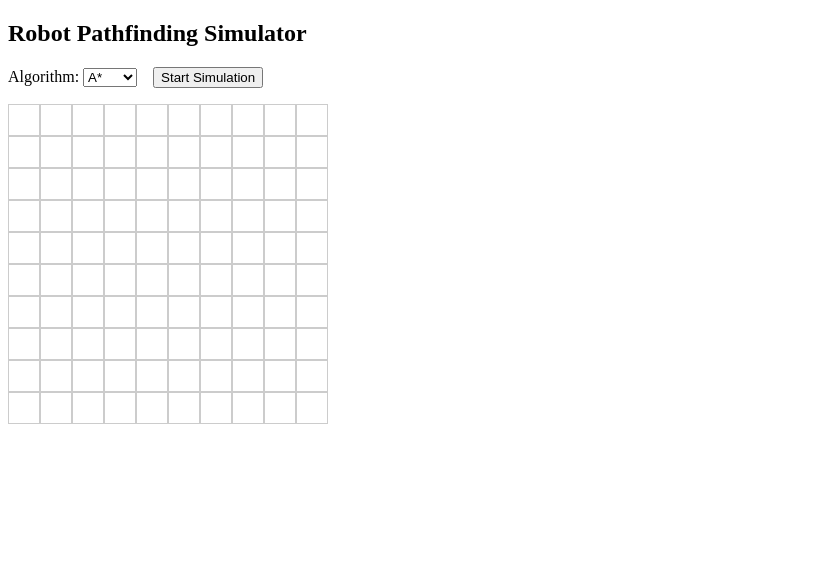
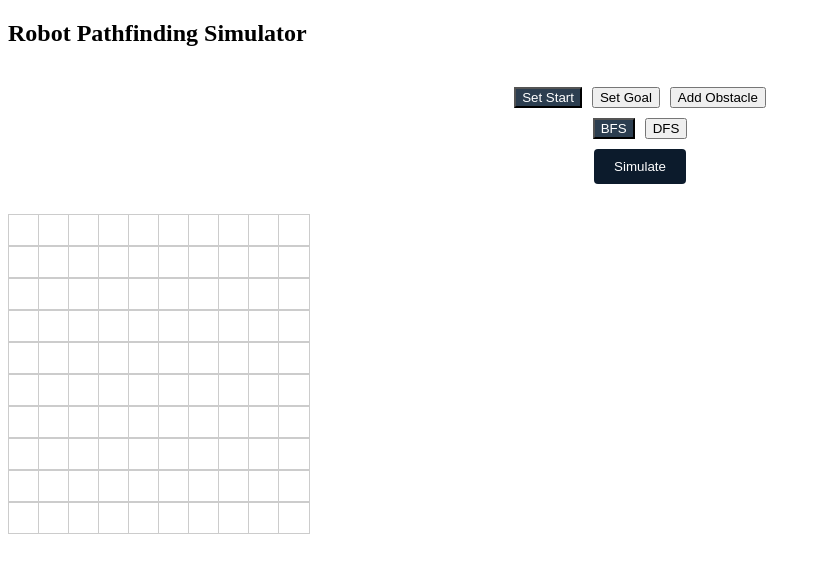
Before and after one commit to prism7ai/robot-sim-react, a React (Create React App) app: page / in a window 1280 px wide. Shown: the top 572 px of the page, without its empty margins (0-821 px from the left). Built offline with nearby package versions, Linux system fonts and the light colour scheme.

Commit message:
Fixed path animation crash and runtime errors

```diff
--- a/src/App.js
+++ b/src/App.js
@@ -1,57 +1,94 @@
 import React, { useState } from 'react';
 import Grid from './Grid';
 import ControlPanel from './ControlPanel';
-import { astar } from './algorithms/astar';
-import { bug2 } from './algorithms/bug2';
+import { bfs } from './algorithms/bfs';
+import { dfs } from './algorithms/dfs';
 
 export default function App() {
-  const [gridSize, setGridSize] = useState(10);
+  const [gridSize] = useState(10);
   const [grid, setGrid] = useState([]);
   const [start, setStart] = useState(null);
   const [goal, setGoal] = useState(null);
   const [obstacles, setObstacles] = useState([]);
-  const [algo, setAlgo] = useState('astar');
+  const [algo, setAlgo] = useState('bfs');
+  const [mode, setMode] = useState('start');
 
   const handleCellClick = (x, y) => {
-    if (!start) setStart([x, y]);
-    else if (!goal) setGoal([x, y]);
-    else setObstacles([...obstacles, [x, y]]);
+    if (mode === 'start') setStart([x, y]);
+    else if (mode === 'goal') setGoal([x, y]);
+    else if (mode === 'obstacle') setObstacles([...obstacles, [x, y]]);
   };
 
   const startSimulation = () => {
-  if (!Array.isArray(start) || !Array.isArray(goal)) {
-    alert("Please select both a start and a goal cell before starting the simulation.");
+  if (!start || !goal) {
+    alert("Set both start and goal positions.");
     return;
   }
 
-  let path = algo === 'astar'
-    ? astar(start, goal, obstacles, gridSize)
-    : bug2(start, goal, obstacles, gridSize);
+  let path = [];
+
+  try {
+    path = algo === 'bfs'
+      ? bfs(start, goal, obstacles, gridSize)
+      : dfs(start, goal, obstacles, gridSize);
+
+    if (!Array.isArray(path)) {
+      throw new Error("Algorithm did not return a path array");
+    }
+  } catch (error) {
+    console.error("Simulation error:", error);
+    alert("Pathfinding failed. Check console.");
+    return;
+  }
 
   animatePath(path);
 };
 
   const animatePath = (path) => {
+  if (!Array.isArray(path)) {
+    console.error("Path is not an array:", path);
+    return;
+  }
+
   let i = 0;
   const interval = setInterval(() => {
-      if (i >= path.length) return clearInterval(interval);
-      setGrid((g) => {
-        const newGrid = [...Array(gridSize)].map(() => Array(gridSize).fill(''));
-        for (const [x, y] of obstacles) newGrid[x][y] = 'obstacle';
-        newGrid[start[0]][start[1]] = 'start';
-        newGrid[goal[0]][goal[1]] = 'goal';
-        const [x, y] = path[i];
+    if (i >= path.length) {
+      clearInterval(interval);
+      return;
+    }
+
+    const point = path[i];
+    if (!Array.isArray(point) || point.length !== 2) {
+      console.warn("Invalid point in path at index", i, ":", point);
+      i++;
+      return;
+    }
+
+    const [x, y] = point;
+
+    setGrid(() => {
+      const newGrid = Array.from({ length: gridSize }, () => Array(gridSize).fill(''));
+      obstacles.forEach(([ox, oy]) => newGrid[ox][oy] = 'obstacle');
+      if (start) newGrid[start[0]][start[1]] = 'start';
+      if (goal) newGrid[goal[0]][goal[1]] = 'goal';
       newGrid[x][y] = 'robot';
       return newGrid;
     });
+
     i++;
-    }, 200);
+  }, 150);
 };
 
   return (
     <div>
       <h2>Robot Pathfinding Simulator</h2>
-      <ControlPanel algo={algo} setAlgo={setAlgo} startSimulation={startSimulation} />
+      <ControlPanel
+        mode={mode}
+        setMode={setMode}
+        algo={algo}
+        setAlgo={setAlgo}
+        startSimulation={startSimulation}
+      />
       <Grid
         gridSize={gridSize}
         grid={grid}
--- a/src/ControlPanel.js
+++ b/src/ControlPanel.js
@@ -1,16 +1,44 @@
 import React from 'react';
 
-export default function ControlPanel({ algo, setAlgo, startSimulation }) {
+export default function ControlPanel({
+  mode,
+  setMode,
+  algo,
+  setAlgo,
+  startSimulation
+}) {
+  const isActive = (val, type) => (
+    (type === 'mode' && mode === val) || (type === 'algo' && algo === val)
+      ? { backgroundColor: '#2c3e50', color: 'white' }
+      : {}
+  );
+
   return (
-    <div style={{ marginBottom: '1rem' }}>
-      <label>Algorithm: </label>
-      <select value={algo} onChange={(e) => setAlgo(e.target.value)}>
-        <option value="astar">A*</option>
-        <option value="bug2">Bug2</option>
-      </select>
-      <button onClick={startSimulation} style={{ marginLeft: '1rem' }}>
-        Start Simulation
-      </button>
+    <div style={{
+      padding: '20px',
+      marginBottom: '10px',
+      display: 'flex',
+      flexDirection: 'column',
+      alignItems: 'center'
+    }}>
+      <div style={{ display: 'flex', gap: '10px', flexWrap: 'wrap', marginBottom: '10px' }}>
+        <button style={isActive('start', 'mode')} onClick={() => setMode('start')}>Set Start</button>
+        <button style={isActive('goal', 'mode')} onClick={() => setMode('goal')}>Set Goal</button>
+        <button style={isActive('obstacle', 'mode')} onClick={() => setMode('obstacle')}>Add Obstacle</button>
+      </div>
+
+      <div style={{ display: 'flex', gap: '10px', marginBottom: '10px' }}>
+        <button style={isActive('bfs', 'algo')} onClick={() => setAlgo('bfs')}>BFS</button>
+        <button style={isActive('dfs', 'algo')} onClick={() => setAlgo('dfs')}>DFS</button>
+      </div>
+
+      <button style={{
+        padding: '10px 20px',
+        backgroundColor: '#0c1b2c',
+        color: 'white',
+        borderRadius: '4px',
+        border: 'none'
+      }} onClick={startSimulation}>Simulate</button>
     </div>
   );
 }
--- a/src/Grid.js
+++ b/src/Grid.js
@@ -1,23 +1,29 @@
 import React from 'react';
-import './App.css';
 
 export default function Grid({ gridSize, grid, onCellClick }) {
-  const renderGrid = () => {
-    return [...Array(gridSize)].map((_, x) =>
-      <div key={x} className="row">
-        {[...Array(gridSize)].map((_, y) => {
-          let cellType = grid[x]?.[y] || '';
+  return (
+    <div style={{ display: 'grid', gridTemplateColumns: `repeat(${gridSize}, 30px)` }}>
+      {[...Array(gridSize)].map((_, x) =>
+        [...Array(gridSize)].map((_, y) => {
+          let color = 'white';
+          const cell = grid[x]?.[y];
+          if (cell === 'start') color = 'green';
+          else if (cell === 'goal') color = 'red';
+          else if (cell === 'obstacle') color = 'black';
+          else if (cell === 'robot') color = '#87CEFA';
+
           return (
-            <div
-              key={y}
-              className={`cell ${cellType}`}
+            <div key={`${x}-${y}`}
               onClick={() => onCellClick(x, y)}
-            />
+              style={{
+                width: 30,
+                height: 30,
+                border: '1px solid #ccc',
+                backgroundColor: color
+              }} />
           );
-        })}
-      </div>
-    );
-  };
-
-  return <div className="grid">{renderGrid()}</div>;
+        })
+      )}
+    </div>
+  );
 }
--- a/src/algorithms/astar.js
+++ /dev/null
@@ -1,27 +0,0 @@
-export function astar(start, goal, obstacles, size) {
-  console.log("Start:", start, "Goal:", goal);
-  if (!Array.isArray(start) || start.length !== 2) {
-  throw new Error("Invalid start position. Expected [x, y]");
-}
-if (!Array.isArray(goal) || goal.length !== 2) {
-  throw new Error("Invalid goal position. Expected [x, y]");
-}
-
-  let path = [];
-let [x, y] = start;
-const [gx, gy] = goal;
-
-
-
-  while (x !== gx || y !== gy) {
-    if (x < gx) x++;
-    else if (x > gx) x--;
-
-    if (y < gy) y++;
-    else if (y > gy) y--;
-
-    path.push([x, y]);
-  }
-
-  return path;
-}
--- /dev/null
+++ b/src/algorithms/bfs.js
@@ -0,0 +1,47 @@
+export function bfs(start, goal, obstacles, gridSize) {
+  const queue = [start];
+  const visited = new Set();
+  const parentMap = new Map();
+
+  const key = (x, y) => `${x},${y}`;
+  const directions = [
+    [0, 1], [1, 0], [0, -1], [-1, 0]
+  ];
+
+  const isValid = (x, y) => {
+    return (
+      x >= 0 && y >= 0 &&
+      x < gridSize && y < gridSize &&
+      !obstacles.some(([ox, oy]) => ox === x && oy === y)
+    );
+  };
+
+  visited.add(key(...start));
+
+  while (queue.length > 0) {
+    const [x, y] = queue.shift();
+
+    if (x === goal[0] && y === goal[1]) {
+      let path = [];
+      let curr = key(x, y);
+      while (curr !== key(...start)) {
+        const [px, py] = parentMap.get(curr);
+        path.unshift([parseInt(curr.split(',')[0]), parseInt(curr.split(',')[1])]);
+        curr = key(px, py);
+      }
+      return path;
+    }
+
+    for (const [dx, dy] of directions) {
+      const nx = x + dx, ny = y + dy;
+      const neighborKey = key(nx, ny);
+      if (isValid(nx, ny) && !visited.has(neighborKey)) {
+        queue.push([nx, ny]);
+        visited.add(neighborKey);
+        parentMap.set(neighborKey, [x, y]);
+      }
+    }
+  }
+
+  return []; // No path found
+}
--- a/src/algorithms/bug2.js
+++ /dev/null
@@ -1,28 +0,0 @@
-export function bug2(start, goal, obstacles, size) {
-
-  console.log("Start:", start, "Goal:", goal);
-
-  if (!Array.isArray(start) || start.length !== 2) {
-    throw new Error("Invalid start position. Expected [x, y]");
-  }
-  if (!Array.isArray(goal) || goal.length !== 2) {
-    throw new Error("Invalid goal position. Expected [x, y]");
-  }
-
-
-  let path = [];
-  let [x, y] = start;
-  const [gx, gy] = goal;
-
-  while (x < gx) {
-    path.push([x, y]);
-    x++;
-  }
-
-  while (y < gy) {
-    path.push([x, y]);
-    y++;
-  }
-
-  return path;
-}
--- /dev/null
+++ b/src/algorithms/dfs.js
@@ -0,0 +1,47 @@
+export function dfs(start, goal, obstacles, gridSize) {
+  const stack = [start];
+  const visited = new Set();
+  const parentMap = new Map();
+
+  const key = (x, y) => `${x},${y}`;
+  const directions = [
+    [0, 1], [1, 0], [0, -1], [-1, 0]
+  ];
+
+  const isValid = (x, y) => {
+    return (
+      x >= 0 && y >= 0 &&
+      x < gridSize && y < gridSize &&
+      !obstacles.some(([ox, oy]) => ox === x && oy === y)
+    );
+  };
+
+  visited.add(key(...start));
+
+  while (stack.length > 0) {
+    const [x, y] = stack.pop();
+
+    if (x === goal[0] && y === goal[1]) {
+      let path = [];
+      let curr = key(x, y);
+      while (curr !== key(...start)) {
+        const [px, py] = parentMap.get(curr);
+        path.unshift([parseInt(curr.split(',')[0]), parseInt(curr.split(',')[1])]);
+        curr = key(px, py);
+      }
+      return path;
+    }
+
+    for (const [dx, dy] of directions) {
+      const nx = x + dx, ny = y + dy;
+      const neighborKey = key(nx, ny);
+      if (isValid(nx, ny) && !visited.has(neighborKey)) {
+        stack.push([nx, ny]);
+        visited.add(neighborKey);
+        parentMap.set(neighborKey, [x, y]);
+      }
+    }
+  }
+
+  return []; // No path found
+}
```
Lines whose indentation alone changed are shown as unchanged.
